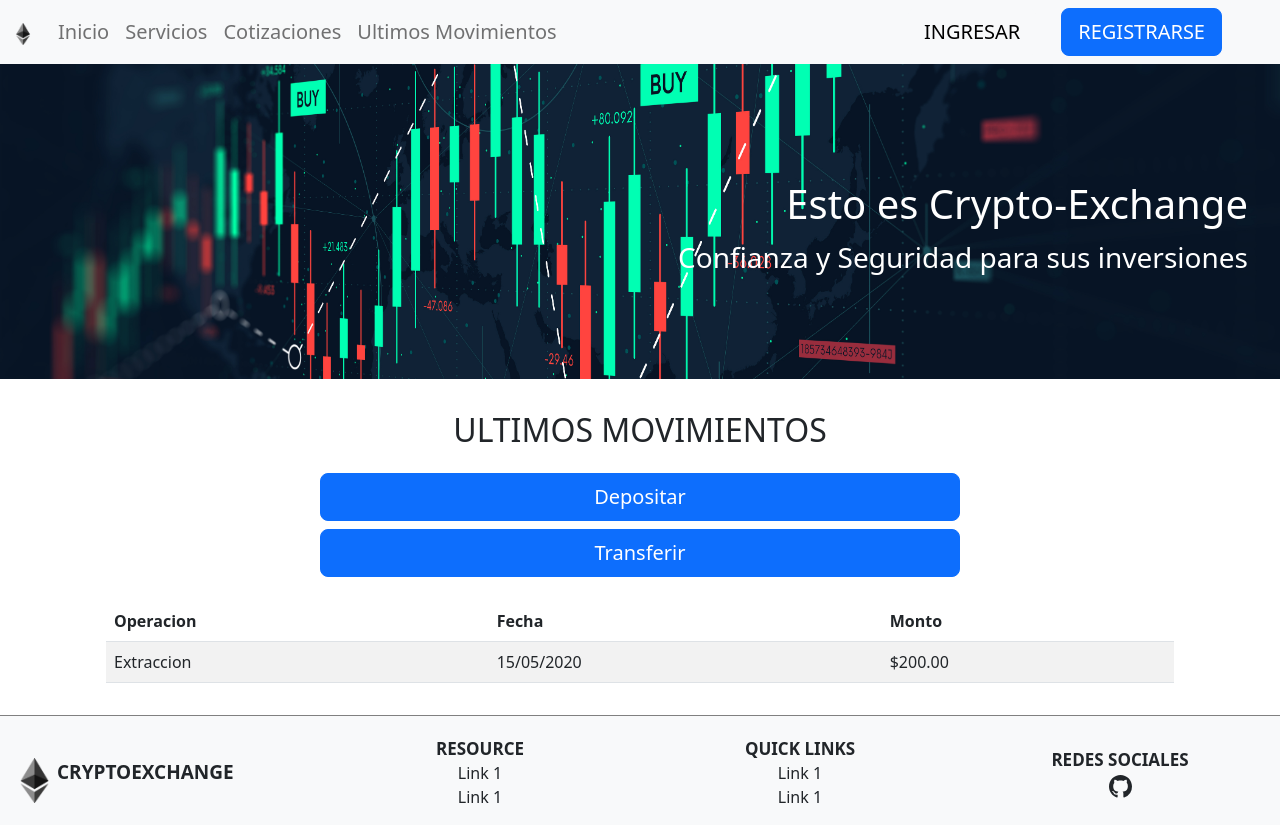
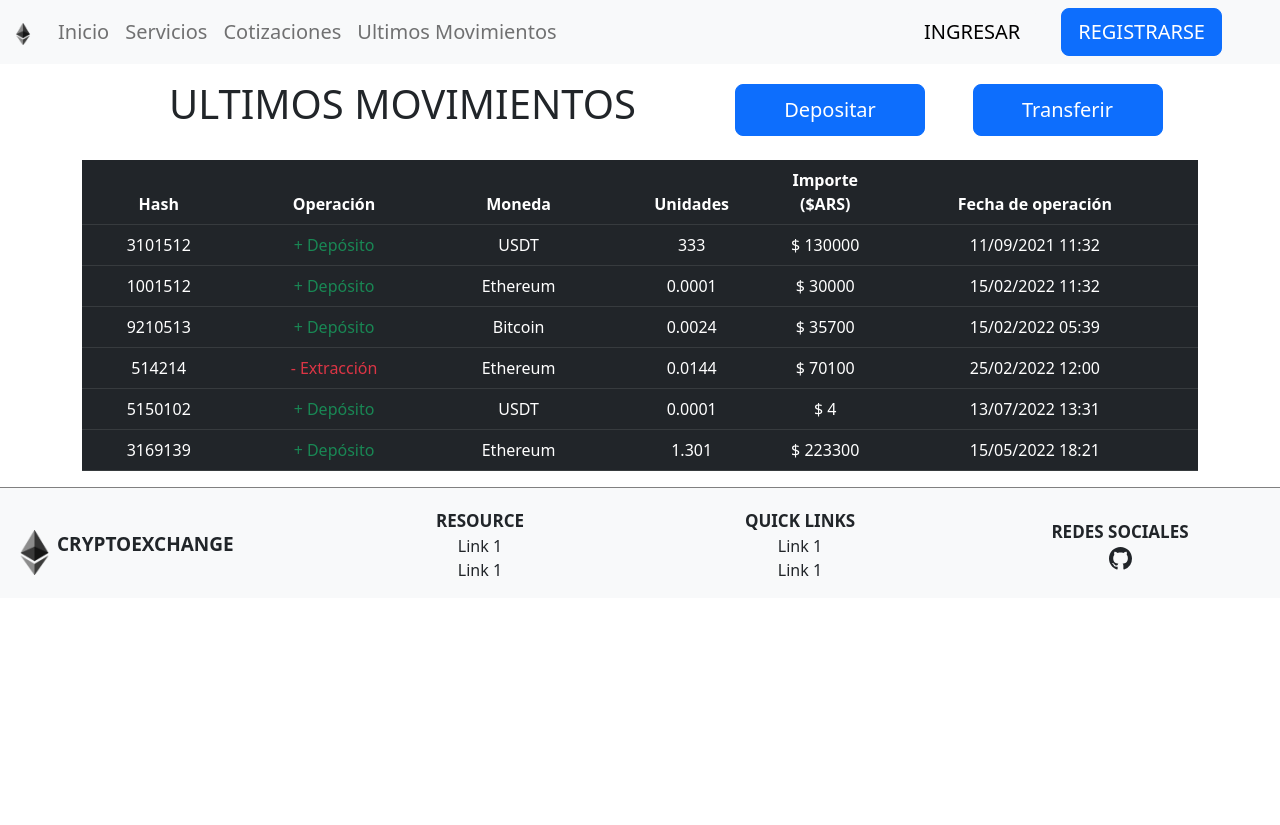
Before and after one commit to pilCbaNet/fsnet4-team4, an Angular app: page /ultimos-movimientos in a window 1280 px wide. After the commit the page ends 800 px from the top, so only its background shows below. Built offline with nearby package versions, Linux system fonts and the light colour scheme; data requests are answered from the project's data file.

Commit message:
atributos agregados en ultimos movimientos

```diff
--- a/db.json
+++ b/db.json
@@ -64,9 +64,57 @@
   "cuenta": [
     {
       "id": 1,
+      "operacion": "Deposito",
+      "moneda": "USDT",
+      "unidades": 333,
+      "importeArs": 130000,
+      "fecha": "11/09/2021 11:32",
+      "hashOperacion": 3101512
+    },
+    {
+      "id": 2,
+      "operacion": "Deposito",
+      "moneda": "Ethereum",
+      "unidades": 0.0001,
+      "importeArs": 30000,
+      "fecha": "15/02/2022 11:32",
+      "hashOperacion": 1001512
+    },
+    {
+      "id": 3,
+      "operacion": "Deposito",
+      "moneda": "Bitcoin",
+      "unidades": 0.0024,
+      "importeArs": 35700,
+      "fecha": "15/02/2022 05:39",
+      "hashOperacion": 9210513
+    },
+    {
+      "id": 4,
       "operacion": "Extraccion",
-      "fecha": "15/05/2020",
-      "monto": 200
+      "moneda": "Ethereum",
+      "unidades": 0.0144,
+      "importeArs": 70100,
+      "fecha": "25/02/2022 12:00",
+      "hashOperacion": 514214
+    },
+    {
+      "id": 5,
+      "operacion": "Deposito",
+      "moneda": "USDT",
+      "unidades": 0.0001,
+      "importeArs": 4,
+      "fecha": "13/07/2022 13:31",
+      "hashOperacion": 5150102
+    },
+    {
+      "id": 6,
+      "operacion": "Deposito",
+      "moneda": "Ethereum",
+      "unidades": 1.301,
+      "importeArs": 223300,
+      "fecha": "15/05/2022 18:21",
+      "hashOperacion": 3169139
     }
   ]
 }
--- a/src/app/app.component.html
+++ b/src/app/app.component.html
@@ -1,4 +1,3 @@
 <app-navbar></app-navbar>
-<app-header></app-header>
 <router-outlet></router-outlet>
 <app-footer></app-footer>
--- a/src/app/app.module.ts
+++ b/src/app/app.module.ts
@@ -1,9 +1,6 @@
 import { NgModule } from '@angular/core';
 import { BrowserModule } from '@angular/platform-browser';
-
 import {HttpClientModule} from '@angular/common/http';
-
-
 import { AppRoutingModule } from './app-routing.module';
 import { AppComponent } from './app.component';
 import { NavbarComponent } from './layout/navbar/navbar.component';
@@ -43,4 +40,5 @@ import { UltimosMovimientosComponent } from './pages/ultimos-movimientos/ultimos
   providers: [],
   bootstrap: [AppComponent]
 })
+
 export class AppModule { }
--- a/src/app/layout/header/header.component.html
+++ b/src/app/layout/header/header.component.html
@@ -1,4 +1,4 @@
 <header class="fondo">
-    <h1 class="mensaje-bienvenida">Esto es Crypto-Exchange</h1>
-    <h3>Confianza y Seguridad para sus inversiones </h3>
-  </header>
+  <h1 class="mensaje-bienvenida">Esto es Crypto-Exchange</h1>
+  <h3>Confianza y Seguridad para sus inversiones </h3>
+</header>
--- a/src/app/pages/landing/landing.component.html
+++ b/src/app/pages/landing/landing.component.html
@@ -1,3 +1,5 @@
+<app-header></app-header>
+
 <section>
     <div class="container px-5">
         <div class="row gx-5 align-items-center">
--- a/src/app/pages/ultimos-movimientos/ultimos-movimientos.component.css
+++ b/src/app/pages/ultimos-movimientos/ultimos-movimientos.component.css
@@ -1,11 +1,3 @@
-section{
-    margin-top: 2rem;
-    margin-bottom: 2rem;
+.title {
+  font-size: 2.5rem;
 }
-.title{
-    font-size: 3rem;
-}
-
-.operaciones{
-    margin-top: 1.5rem;
-}
--- a/src/app/pages/ultimos-movimientos/ultimos-movimientos.component.html
+++ b/src/app/pages/ultimos-movimientos/ultimos-movimientos.component.html
@@ -1,36 +1,44 @@
-<section>
-  <div class="title text-center">
-    <h2>ULTIMOS MOVIMIENTOS</h2>
-  </div>
-  <div class="operaciones text-center d-grid gap-2 col-6 mx-auto">
-    <button class="btn btn-primary btn-lg" data-bs-toggle="modal" data-bs-target="#depositar" data-backdrop="static" data-keyboard="false">Depositar</button>
-    <button class="btn btn-primary btn-lg" data-bs-toggle="modal" data-bs-target="#transferir" data-backdrop="static" data-keyboard="false">Transferir</button>
+<section class="container mt-3 mb-3">
+
+  <div class="row fila justify-content-evenly">
+    <h2 class="d-inline col-12 col-lg-6 text-center title">ULTIMOS MOVIMIENTOS</h2>
+    <button class="col-12 col-sm-4 col-lg-2 btn btn-primary btn-lg mt-1" data-bs-toggle="modal" data-bs-target="#depositar" data-backdrop="static" data-keyboard="false">Depositar</button>
+    <button class="col-12 col-sm-4 col-lg-2 btn btn-primary btn-lg mt-1" data-bs-toggle="modal" data-bs-target="#transferir" data-backdrop="static" data-keyboard="false">Transferir</button>
   </div>
 
-  <div class="container">
-    <div class="m-4">
-      <table class="table table-striped">
+  <div *ngIf="movimientos?.length === 0">
+    <h1 class="text-center mt-4">No hay operaciones realizadas</h1>
+  </div>
+
+  <div *ngIf="movimientos?.length !== 0" class="mt-4">
+
+    <div class="overflow">
+      <table class="table table-hover table-dark">
         <thead>
-          <tr>
-            <th>Operacion</th>
-
-            <th>Fecha</th>
-
-            <th>Monto</th>
+          <tr class="text-center">
+            <th>Hash</th>
+            <th>Operación</th>
+            <th>Moneda</th>
+            <th>Unidades</th>
+            <th>Importe ($ARS)</th>
+            <th>Fecha de operación</th>
           </tr>
         </thead>
-
         <tbody>
-          <tr *ngFor="let element of movimientos">
-            <td>{{ element.operacion }}</td>
+          <tr *ngFor="let element of movimientos; index as i" class="text-center">
+            <td>{{ element.hashOperacion }}</td>
+            <td [ngClass]="element.operacion === 'Deposito' ? 'text-success' : 'text-danger'">
+              {{ element.operacion === 'Deposito' ? '+ Depósito' : '- Extracción' }}
+            </td>
+            <td>{{ element.moneda }}</td>
+            <td>{{ element.unidades }}</td>
+            <td class="col-1">$ {{ element.importeArs }}</td>
             <td>{{ element.fecha }}</td>
-            <td>{{ element.monto | currency }}</td>
           </tr>
         </tbody>
       </table>
     </div>
   </div>
-
 
   <!-- modal -->
 
@@ -51,8 +59,6 @@
     </div>
   </div>
 
-  <!-- modal -->
-
   <div class="modal fade" id="transferir" tabindex="-1" data-bs-backdrop="static" data-bs-keyboard="false">
     <div class="modal-dialog">
       <div class="modal-content">
--- a/src/app/pages/ultimos-movimientos/ultimos-movimientos.component.ts
+++ b/src/app/pages/ultimos-movimientos/ultimos-movimientos.component.ts
@@ -12,14 +12,13 @@ export class UltimosMovimientosComponent implements OnInit {
   constructor(private myService: CuentaService)
   {
 
-   }
+  }
 
   ngOnInit(): void {
     this.getAll();
   }
 
   getAll(){
-      this.myService.obtenerUltimosMovimientos().subscribe((data=>{this.movimientos = data}))
+    this.myService.obtenerUltimosMovimientos().subscribe((data=>{this.movimientos = data}))
   }
-
 }
```
Also changed, not shown: src/app/app-routing.module.ts (+1 -9 lines). Lines whose indentation alone changed are shown as unchanged.
